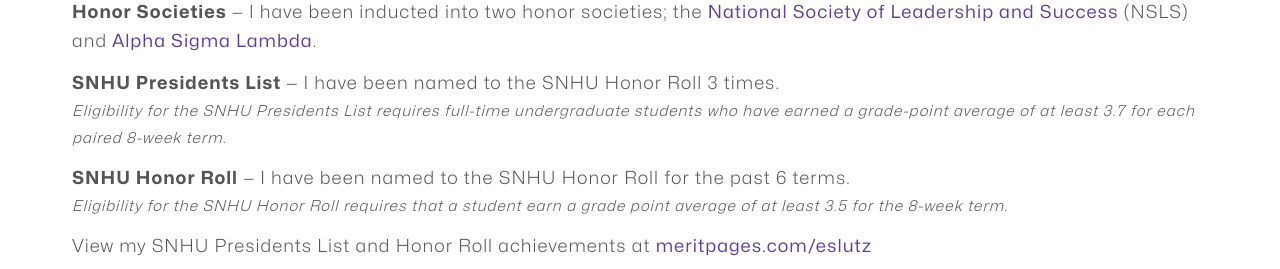
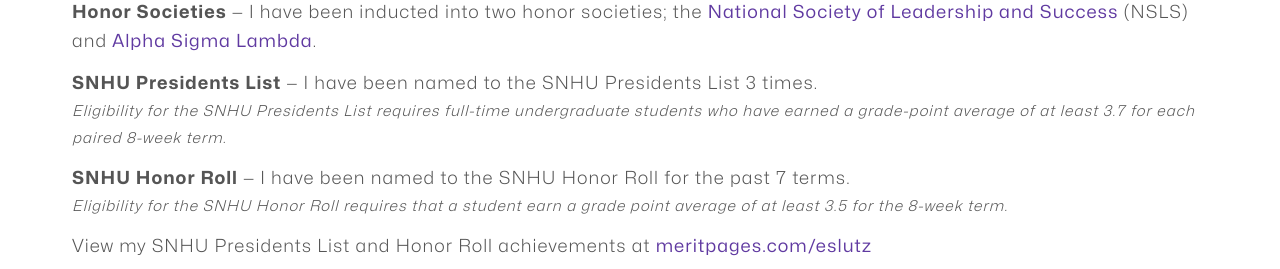
Before and after one commit to eslutz/eslutz.github.io, an Angular app: page /achievements in a window 1280 px wide. Shown: the part 271-540 px from the top of the page. Built offline with nearby package versions, Linux system fonts and the light colour scheme; some icons are missing.

Commit message:
fixed typo on achievements page

```diff
--- a/src/app/recognition/recognition.component.html
+++ b/src/app/recognition/recognition.component.html
@@ -10,7 +10,7 @@
       </li>
       <li class="list-item">
         <p>
-          <strong>SNHU Presidents List</strong> &mdash; I have been named to the SNHU Honor Roll 3 times.
+          <strong>SNHU Presidents List</strong> &mdash; I have been named to the SNHU Presidents List 3 times.
           <br />
           <small>
             <em>
@@ -21,7 +21,7 @@
       </li>
       <li class="list-item">
         <p>
-          <strong>SNHU Honor Roll</strong> &mdash; I have been named to the SNHU Honor Roll for the past 6 terms.
+          <strong>SNHU Honor Roll</strong> &mdash; I have been named to the SNHU Honor Roll for the past 7 terms.
           <br />
           <small>
             <em>
```
